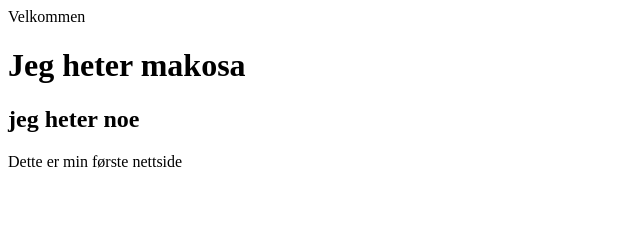
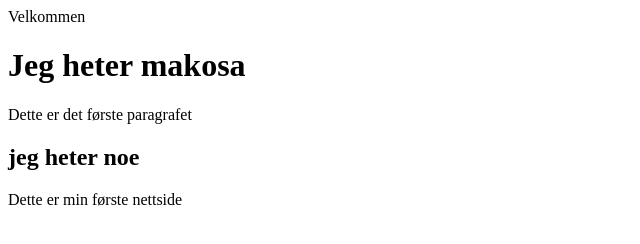
Before and after one commit to makosaabbas/EksamenDATA1200, a plain HTML site: page index.html in a window 1280 px wide. Shown: the whole page, without its empty margins (0-640 px from the left). Drawn offline with Linux system fonts and the light colour scheme.

Commit message:
la til nytt paragraf

```diff
--- a/index.html
+++ b/index.html
@@ -9,9 +9,13 @@
 <main>
     <body>
         <h1>Jeg heter makosa</h1>
+        <p>Dette er det første paragrafet</p>
+
+
         <h2>jeg heter noe</h2>
         <p>Dette er min første nettside</p>
 
 
+
     </body>
 </main>
```
Also changed, not shown: 1 other file.
